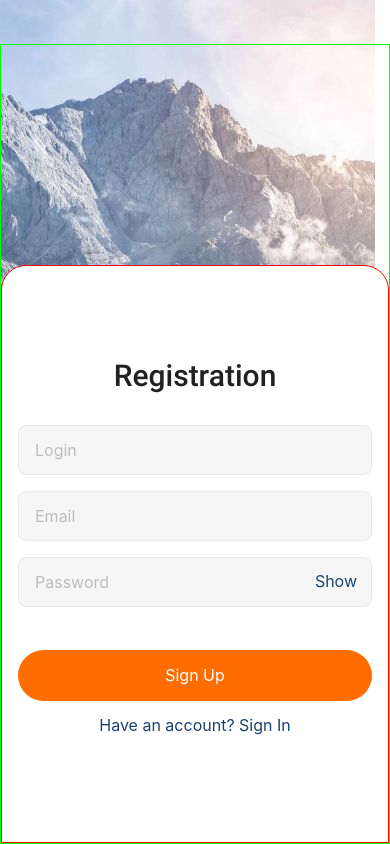
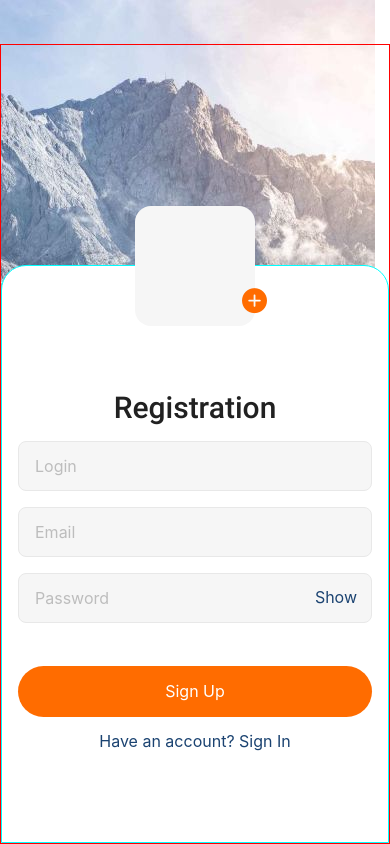
Before and after one commit to yarqui/react-native-course, a React Native app: screen / in a window 390 px wide. Built offline with nearby package versions, Linux system fonts and the light colour scheme.

Commit message:
adds Avatar component, KeyboardAvoidingView

```diff
--- a/App.js
+++ b/App.js
@@ -1,11 +1,10 @@
 import { useState } from "react";
-import { TextInput, View, Button, ImageBackground } from "react-native";
+import { View, ImageBackground } from "react-native";
 import * as Font from "expo-font";
 import AppLoading from "expo-app-loading";
 import fonts from "./src/utils/fonts";
 import RegistrationScreen from "./src/screens/RegistrationScreen/regScreen";
 import globalStyles from "./src/utils/globalStyles";
-import regScreenStyles from "./src/screens/RegistrationScreen/regScreenStyles";
 
 const loadFonts = async () => {
   await Font.loadAsync({
@@ -14,6 +13,8 @@ const loadFonts = async () => {
     [fonts.robotoBold]: require("./assets/fonts/Roboto/Roboto-Bold.ttf"),
   });
 };
+
+// TODO: UNINSTALL REACT-NATIVE-SVG
 
 const App = () => {
   const [isReady, setIsReady] = useState(false);
@@ -38,9 +39,7 @@ const App = () => {
       source={require("./src/images/bg.jpg")}
     >
       <View style={globalStyles.appContainer}>
-        <RegistrationScreen
-        // style={regScreenStyles.regScreen}
-        ></RegistrationScreen>
+        <RegistrationScreen />
       </View>
     </ImageBackground>
   );
--- /dev/null
+++ b/src/components/Avatar/Avatar.js
@@ -0,0 +1,19 @@
+import { TouchableOpacity, View } from "react-native";
+import regScreenStyles from "../../screens/RegistrationScreen/regScreenStyles";
+import { AntDesign } from "@expo/vector-icons";
+
+const Avatar = () => {
+  return (
+    <View style={regScreenStyles.regAvatarUnderlay}>
+      <TouchableOpacity>
+        <AntDesign
+          name="pluscircle"
+          size={25}
+          style={regScreenStyles.plusIcon}
+        />
+      </TouchableOpacity>
+    </View>
+  );
+};
+
+export default Avatar;
--- /dev/null
+++ b/src/components/Avatar/index.js
@@ -0,0 +1 @@
+export { default } from "./Avatar";
--- a/src/screens/RegistrationScreen/regScreen.js
+++ b/src/screens/RegistrationScreen/regScreen.js
@@ -1,4 +1,12 @@
-import { View, Text, TextInput, TouchableOpacity } from "react-native";
+import {
+  View,
+  Text,
+  TextInput,
+  TouchableOpacity,
+  KeyboardAvoidingView,
+  Platform,
+} from "react-native";
+import Avatar from "../../components/Avatar";
 import globalStyles from "../../utils/globalStyles";
 import regScreenStyles from "./regScreenStyles";
 
@@ -6,8 +14,13 @@ const RegistrationScreen = () => {
   return (
     <View style={regScreenStyles.regContainer}>
       <View style={regScreenStyles.regUnderlay}>
-        <Text style={regScreenStyles.regTitle}>Registration</Text>
-        <View style={globalStyles.authInputContainer}>
+        <Avatar></Avatar>
+        <KeyboardAvoidingView
+          style={globalStyles.authInputContainer}
+          behavior={Platform.OS == "ios" ? "padding" : "height"}
+        >
+          <Text style={regScreenStyles.regTitle}>Registration</Text>
+
           <TextInput
             style={globalStyles.authInput}
             placeholder="Login"
@@ -31,7 +44,7 @@ const RegistrationScreen = () => {
               <Text style={globalStyles.showPasswordText}>Show</Text>
             </TouchableOpacity>
           </View>
-        </View>
+        </KeyboardAvoidingView>
 
         <TouchableOpacity style={globalStyles.authBtn}>
           <Text style={globalStyles.authBtnText}>Sign Up</Text>
--- a/src/screens/RegistrationScreen/regScreenStyles.js
+++ b/src/screens/RegistrationScreen/regScreenStyles.js
@@ -10,17 +10,39 @@ const regScreenStyles = StyleSheet.create({
 
   regUnderlay: {
     borderWidth: 1,
-    borderColor: "red",
+    borderColor: "aqua",
+
+    position: "relative",
 
     flex: 1,
     alignItems: "center",
 
-    // justifyContent: "flex-end",
     marginTop: 220,
     paddingHorizontal: 16,
     borderTopLeftRadius: 25,
     borderTopRightRadius: 25,
     backgroundColor: "#ffffff",
+  },
+
+  regAvatarUnderlay: {
+    position: "absolute",
+    top: -60,
+    // or 👇
+    // transform: [{ translateY: -60 }],
+
+    width: 120,
+    height: 120,
+
+    borderRadius: 16,
+
+    backgroundColor: "#F6F6F6",
+  },
+
+  plusIcon: {
+    position: "absolute",
+    top: 81,
+    right: -12,
+    color: "#FF6C00",
   },
 
   regTitle: {
--- a/src/utils/globalStyles.js
+++ b/src/utils/globalStyles.js
@@ -1,13 +1,14 @@
 import { StyleSheet } from "react-native";
-import fonts from "./fonts";
 
 // borderWidth: 1, borderColor: "red",
 
 const globalStyles = StyleSheet.create({
   appContainer: {
     borderWidth: 1,
-    borderColor: "lime",
+    borderColor: "red",
+
     flex: 1,
+    justifyContent: "flex-end",
   },
 
   bgImage: {
```
